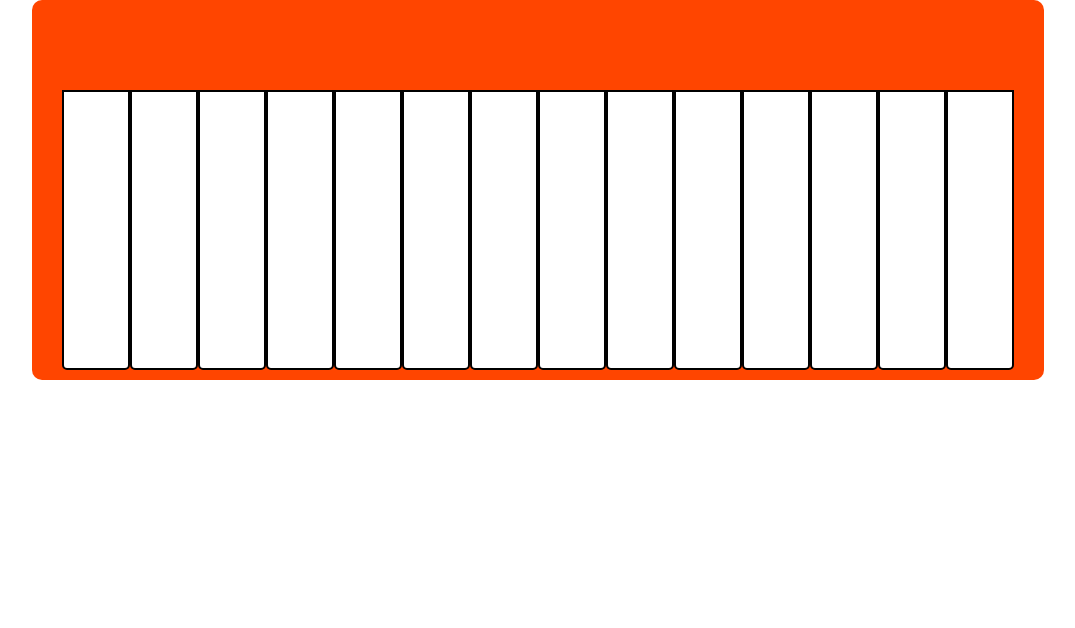
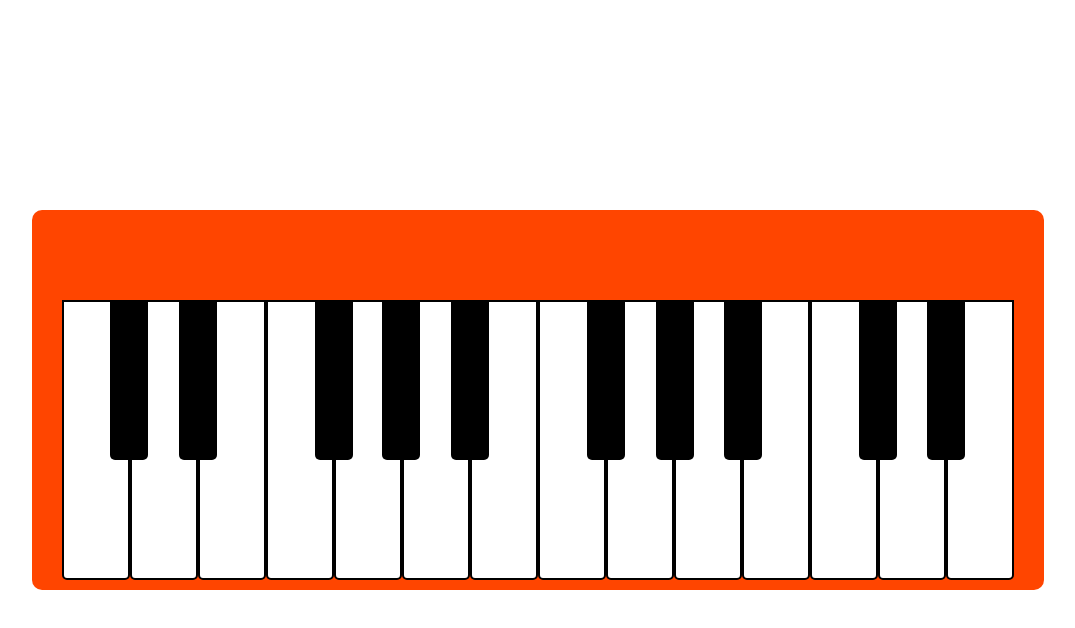
Before and after one commit to Hokkyokukou/piano, a plain HTML site: page index.html in a window 1280 px wide. Shown: the whole page, without its empty margins (102-1177 px from the left). Drawn offline with Linux system fonts and the light colour scheme.

Commit message:
Update style.css

```diff
--- a/style.css
+++ b/style.css
@@ -4,7 +4,9 @@ body {
     display: flex;
     justify-content: center;
     height: 100vh;
-    align-content: center;
+    align-items: center;
+    /* justify content e align content non funzionano senza display flex
+    e align content non funzionerà senza height 100vh*/
 }
 
 #piano {
@@ -15,9 +17,15 @@ body {
 }
 
 .keys {
-    position: relative;
+    position: relative;/*useremo il posizionamento per posizionare
+    le chiavi che vivono nel div con la classe dei tasti*/
 }
 .white_keys {
+    display: flex;
+}
+
+.black_keys {
+    position: relative;
     display: flex;
 }
 
@@ -31,10 +39,49 @@ body {
     box-sizing: border-box;
 }
 
-.black_keys {
-
+.black_key {
+    width: 38px;
+    height: 160px;
+    border-radius: 0 0 5px 5px;
+    background-color: #000;
+    box-sizing: border-box;
+    position: absolute;
 }
 
-.black_key {
+.black_key:nth-child(1) {
+    left: 48px;
+}
 
+.black_key:nth-child(2) {
+    left: 117px;
 }
+.black_key:nth-child(3) {
+    left: 253px;
+}
+.black_key:nth-child(4) {
+    left: 320px;
+}
+
+.black_key:nth-child(5) {
+    left: 389px;
+}
+
+.black_key:nth-child(6) {
+    left: 525px;
+}
+
+.black_key:nth-child(7) {
+    left: 594px;
+}
+
+.black_key:nth-child(8) {
+    left: 662px;
+}
+
+.black_key:nth-child(9) {
+    left: 797px;
+}
+
+.black_key:nth-child(10) {
+    left: 865px;
+}
```
